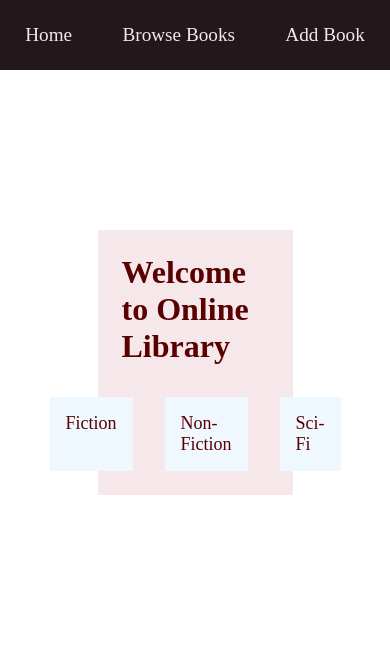
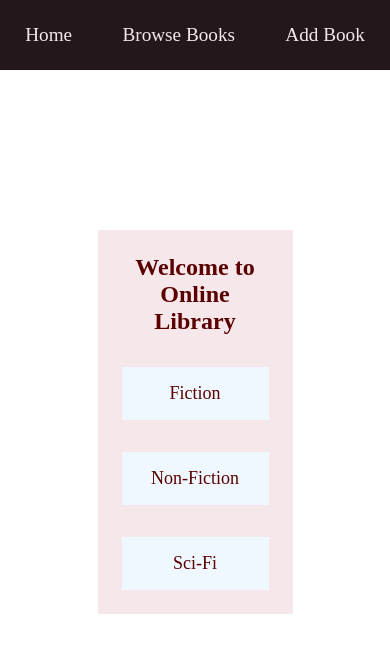
Before and after one commit to ranjan1992/library_system_project, a React (Vite) app: page / in a window 390 px wide. Shown: the top 652 px of the page. Built offline with nearby package versions, Linux system fonts and the light colour scheme.

Commit message:
Made Project Responsive

```diff
--- a/src/pages/css/BrowseBooks.css
+++ b/src/pages/css/BrowseBooks.css
@@ -79,3 +79,25 @@
   font-size: 2rem;
   color: #571f20;
 }
+
+@media (max-width: 1200px) {
+  .container--cards {
+    width: 50rem;
+  }
+}
+
+@media (max-width: 850px) {
+  .container--cards {
+    width: 40rem;
+  }
+}
+
+@media (max-width: 656px) {
+  .container--cards {
+    width: 25rem;
+  }
+
+  .container--card_browse {
+    width: 100%;
+  }
+}
--- a/src/pages/css/Home.css
+++ b/src/pages/css/Home.css
@@ -27,3 +27,19 @@
   text-decoration: none;
   color: #5a0001;
 }
+
+@media (max-width: 850px) {
+  .container h1 {
+    font-size: 1.5rem;
+    text-align: center;
+  }
+}
+
+@media (max-width: 670px) {
+  .categories {
+    display: flex;
+    flex-direction: column;
+    width: 100%;
+    text-align: center;
+  }
+}
```
